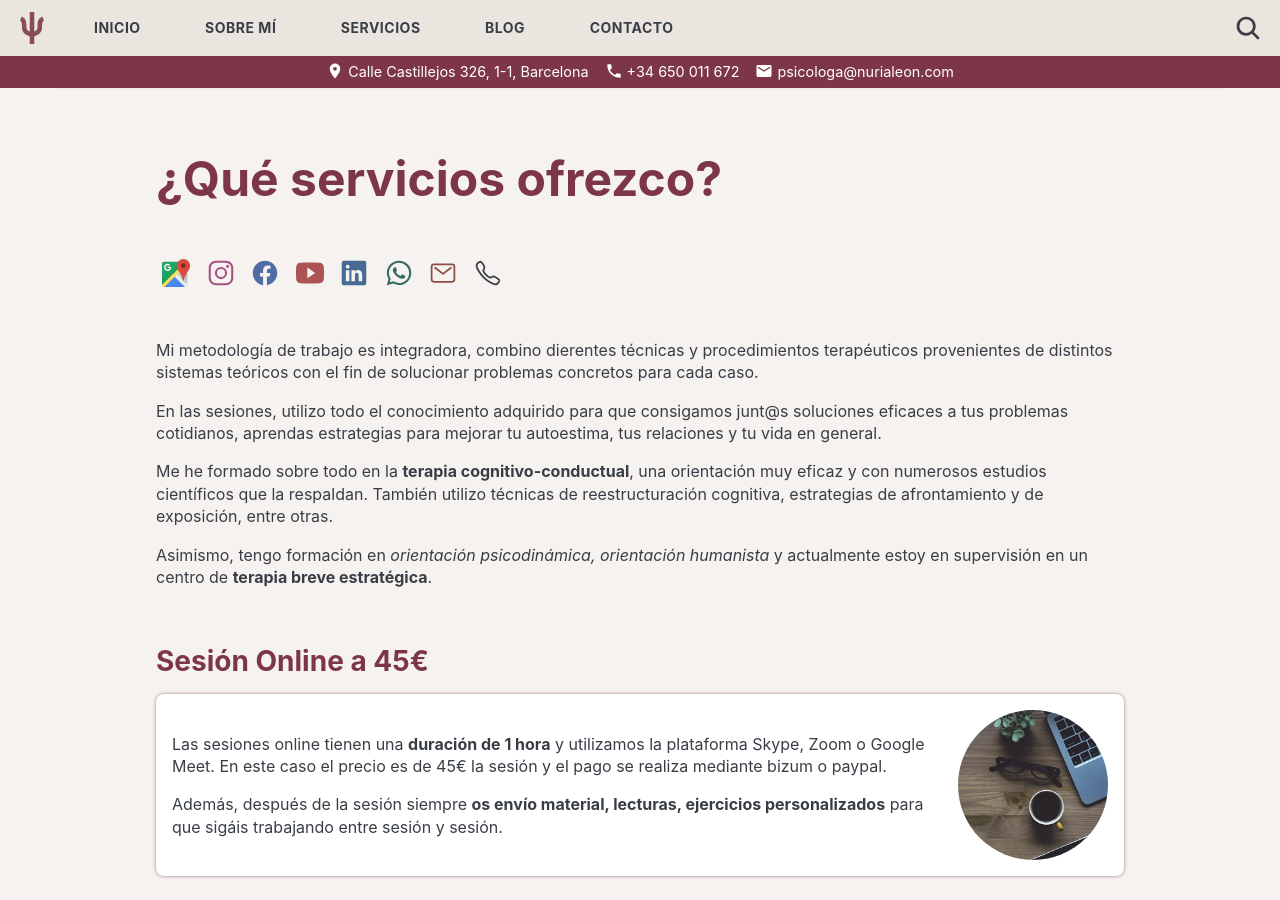
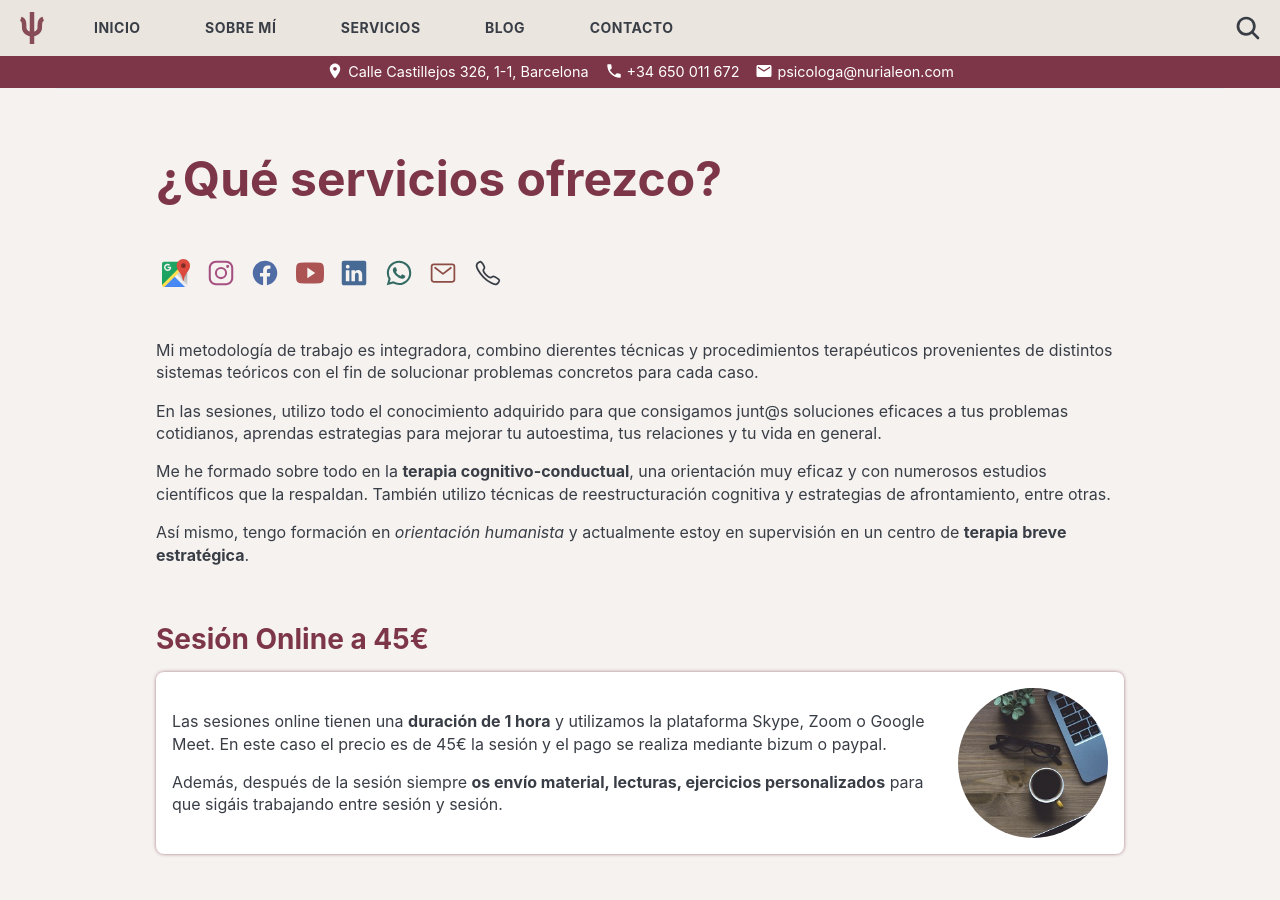
Before and after one commit to nurialeonsallent/nurialeon.com, a Jekyll site: the page built from _pages/servicios.md, in a window 1280 px wide and 900 px high. Built offline with Jekyll 4.4.1, drawn with Linux system fonts in a browser that asks for light colours.

Commit message:
Update servicios.md

```diff
--- a/_pages/servicios.md
+++ b/_pages/servicios.md
@@ -13,9 +13,9 @@ Mi metodología de trabajo es integradora, combino dierentes técnicas y procedi
 
 En las sesiones, utilizo todo el conocimiento adquirido para que consigamos junt@s soluciones eficaces a tus problemas cotidianos, aprendas estrategias para mejorar tu autoestima, tus relaciones y tu vida en general.
 
-Me he formado sobre todo en la **terapia cognitivo-conductual**, una orientación muy eficaz y con numerosos estudios científicos que la respaldan. También utilizo técnicas de reestructuración cognitiva, estrategias de afrontamiento y de exposición, entre otras.
+Me he formado sobre todo en la **terapia cognitivo-conductual**, una orientación muy eficaz y con numerosos estudios científicos que la respaldan. También utilizo técnicas de reestructuración cognitiva y estrategias de afrontamiento, entre otras.
 
-Asimismo, tengo formación en *orientación psicodinámica, orientación humanista* y actualmente estoy en supervisión en un centro de **terapia breve estratégica**.
+Así mismo, tengo formación en *orientación humanista* y actualmente estoy en supervisión en un centro de **terapia breve estratégica**.
 
 ## Sesión Online a 45€
 
```
